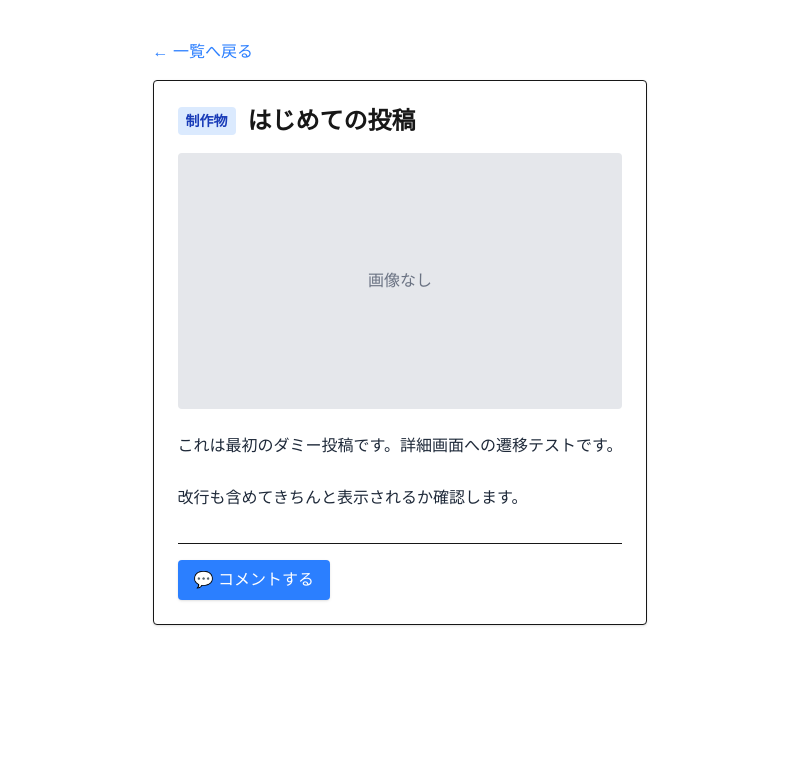
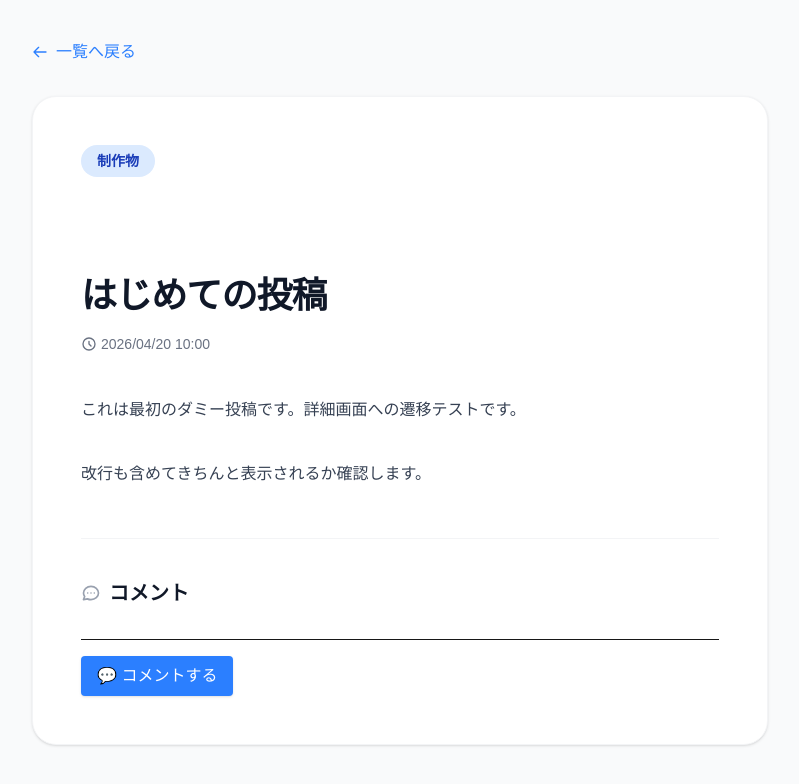
Before and after one commit to 2026PBL1-A/2026PBL1-A-2026PBL1_A_front, a Next.js app: page /post/1 in a window 1280 px wide. Shown: the top 784 px of the page, without its empty margins (240-1039 px from the left). Built offline with nearby package versions, Linux system fonts and the light colour scheme; no server answers.

Commit message:
日時追加、UI改変、アイコンメニュー

```diff
--- a/app/components/aikon.tsx
+++ b/app/components/aikon.tsx
@@ -1,42 +1,83 @@
 "use client";
-import { useState } from "react";
+import { useState, useEffect } from "react";
 import { useRouter } from "next/navigation";
+import Link from "next/link";
 
 export default function Menu() {
   const [open, setOpen] = useState(false);
   const [showModal, setShowModal] = useState(false);
+  const [avatarUrl, setAvatarUrl] = useState<string | null>(null);
+  const [userName, setUserName] = useState<string | null>(null);
   const router = useRouter();
 
+  useEffect(() => {
+    // 他の機能で保存されたプロフィールアイコンがある場合は取得する
+    const storedAvatar = localStorage.getItem("avatar_url") || localStorage.getItem("user_icon");
+    const storedName = localStorage.getItem("user_name");
+    if (storedAvatar) {
+      setAvatarUrl(storedAvatar);
+    }
+    if (storedName) {
+      setUserName(storedName);
+    }
+  }, []);
+
   return (
-    <div className="fixed top-4 right-4">
+    <div className="fixed top-4 right-4 z-50">
       {/* アイコン */}
-      <button onClick={() => setOpen(!open)}>
-        ☰
+      <button
+        onClick={() => setOpen(!open)}
+        className="w-10 h-10 rounded-full bg-gray-200 flex items-center justify-center overflow-hidden border border-gray-300 shadow-sm hover:bg-gray-300 transition focus:outline-none"
+      >
+        {avatarUrl ? (
+          <img src={avatarUrl} alt="Profile" className="w-full h-full object-cover" />
+        ) : userName ? (
+          <span className="text-gray-600 font-bold text-lg leading-none">{userName.charAt(0)}</span>
+        ) : (
+          <svg xmlns="http://www.w3.org/2000/svg" className="h-6 w-6 text-gray-500" fill="none" viewBox="0 0 24 24" stroke="currentColor">
+            <path strokeLinecap="round" strokeLinejoin="round" strokeWidth={2} d="M16 7a4 4 0 11-8 0 4 4 0 018 0zM12 14a7 7 0 00-7 7h14a7 7 0 00-7-7z" />
+          </svg>
+        )}
       </button>
 
       {/* メニュー */}
       {open && (
-        <div>
-      {/* ログアウトボタン */}
-      <button onClick={() => setShowModal(true)} className="absolute top-10 right-0 bg-blue-500 text-white shadow p-4 flex gap-4 min-w-[120px] flex items-center justify-center  hover:underline">
-        ログアウト
-      </button>
+        <div className="absolute top-12 right-0 bg-white border rounded shadow-lg flex flex-col w-40 overflow-hidden">
+          {/* プロフィールへのリンク */}
+          <Link
+            href="/profile"
+            className="px-4 py-3 text-gray-700 hover:bg-gray-100 text-center border-b transition"
+            onClick={() => setOpen(false)}
+          >
+            プロフィール
+          </Link>
+
+          {/* ログアウトボタン（一番下に配置） */}
+          <button
+            onClick={() => {
+              setOpen(false);
+              setShowModal(true);
+            }}
+            className="px-4 py-3 text-red-500 hover:bg-red-50 text-center transition font-medium"
+          >
+            ログアウト
+          </button>
+        </div>
+      )}
 
       {/* モーダル */}
       {showModal && (
-        <div className="fixed inset-0 flex items-center justify-center bg-black/50">
-
+        <div className="fixed inset-0 flex items-center justify-center bg-black/50 z-50">
           <div className="bg-white p-6 rounded shadow w-80">
-            <p className="mb-4 text-center">
+            <p className="mb-4 text-center text-gray-800">
               本当にログアウトしますか？
             </p>
 
             <div className="flex justify-end gap-2">
-
               {/* キャンセル */}
               <button
                 onClick={() => setShowModal(false)}
-                className="px-5 py-2 bg-gray-200 rounded"
+                className="px-5 py-2 bg-gray-200 text-gray-700 rounded hover:bg-gray-300 transition"
               >
                 キャンセル
               </button>
@@ -44,17 +85,13 @@ export default function Menu() {
               {/* ログアウト */}
               <button
                 onClick={() => router.push("/login")}
-                className="px-4 py-2 bg-red-500 text-white rounded"
+                className="px-4 py-2 bg-red-500 text-white rounded hover:bg-red-600 transition"
               >
                 ログアウト
               </button>
-
             </div>
           </div>
-
         </div>
-      )}
-    </div>
       )}
     </div>
   );
--- a/app/data/dummyPosts.ts
+++ b/app/data/dummyPosts.ts
@@ -4,6 +4,7 @@ export type Post = {
   content: string;
   imageUrl?: string;
   type: "creation" | "question"; // 制作物か質問か
+  createdAt?: string; // 投稿日時
 };
 
 export const dummyPosts: Post[] = [
@@ -12,23 +13,27 @@ export const dummyPosts: Post[] = [
     title: "はじめての投稿",
     content: "これは最初のダミー投稿です。詳細画面への遷移テストです。\n\n改行も含めてきちんと表示されるか確認します。",
     type: "creation",
+    createdAt: "2026-04-20T10:00:00Z",
   },
   {
     id: "2",
     title: "Next.jsのエラーについて",
     content: "ダミーデータを使って一覧画面と詳細画面を作成していますが、ルーティングでエラーが出ます。解決方法を教えてください。",
     type: "question",
+    createdAt: "2026-04-25T14:30:00Z",
   },
   {
     id: "3",
     title: "デザインの調整",
     content: "UIの作成が順調に進んでいます。\nTailwind CSSを利用してレスポンシブな画面を作成する予定です。",
     type: "creation",
+    createdAt: "2026-04-28T09:15:00Z",
   },
   {
     id: "4",
     title: "想定外のバグと向き合った、開発漬けの一日",
     content: "今日は一日ずっと開発に向き合ってました。最初は軽くバグ修正だけのつもりだったのに、気づいたら思っていたより根が深くて、結局ほぼ丸一日その対応に時間を使うことに…。最初に気になっていたのは、投稿一覧からコメントを開いたときの挙動で、どうも状態管理がうまくいっていない感じでした。フロント側の処理かなと思って確認していたら、実はAPIのレスポンスの構造とフロントの受け取り方が微妙にズレていて、それが原因で表示が崩れていたみたいです。一箇所直したら終わり、と思っていたのに、関連して別の部分でも同じような問題が出てきて、結局リファクタリングする流れに。こういう「ついでに直す」が積み重なると、時間が一気に溶けていくのが怖いところですね…。途中でUIも少し触って、コメントボタンにホバーしたときにアンダーバーが出るように調整してみました。細かい部分だけど、こういうところが使いやすさに地味に効いてくる気がします。あと、コメント入力欄もボタン押下でその場に展開されるように変更してみて、少しだけそれっぽくなってきました。夕方くらいにはだいぶ形になってきて、動作も安定してきたので一安心。ただ、まだログアウト時の確認モーダルとか、細かいUX周りは詰めきれていないので、明日はそのあたりを進める予定です。毎回思うけど、最初に想定していた作業時間と実際にかかる時間のズレがすごい…。でもその分ちゃんと理解は深まってる気がするので、これはこれで必要なプロセスなのかもしれないですね。とりあえず今日はここまで。少しずつでも前に進んでる実感があると、やっぱり楽しいです。",
     type: "creation",
+    createdAt: "2026-04-29T18:45:00Z",
   },
 ];
--- a/app/post/[id]/page.tsx
+++ b/app/post/[id]/page.tsx
@@ -45,35 +45,69 @@ export default async function PostDetailPage({
   }
 
   return (
-    <div className="p-4 max-w-2xl mx-auto mt-6">
-      <Link href="/itiran" className="text-blue-500 hover:underline mb-4 inline-block">
-        &larr; 一覧へ戻る
-      </Link>
+    <div className="min-h-screen bg-gray-50 py-10">
+      <div className="px-4 max-w-3xl mx-auto">
+        <Link href="/itiran" className="inline-flex items-center text-blue-500 hover:text-blue-600 transition-colors mb-8 font-medium">
+          <svg className="w-4 h-4 mr-2" fill="none" stroke="currentColor" viewBox="0 0 24 24"><path strokeLinecap="round" strokeLinejoin="round" strokeWidth="2" d="M10 19l-7-7m0 0l7-7m-7 7h18"></path></svg>
+          一覧へ戻る
+        </Link>
 
-      <div className="border rounded shadow p-6 bg-white">
-        <div className="flex items-center gap-3 mb-4">
-          <span className={`px-2 py-1 text-sm font-bold rounded ${post.type === 'creation' ? 'bg-blue-100 text-blue-800' : 'bg-orange-100 text-orange-800'}`}>
-            {post.type === 'creation' ? '制作物' : '質問'}
-          </span>
-          <h1 className="text-2xl font-bold">{post.title}</h1>
-        </div>
+        <article className="bg-white rounded-3xl shadow-sm border border-gray-100 overflow-hidden mb-20">
+          {/* 画像がある場合はヒーロー画像として配置 */}
+          {post.imageUrl ? (
+            <figure className="w-full aspect-video bg-gray-100 relative m-0">
+              <img src={post.imageUrl} alt={post.title} className="w-full h-full object-cover" />
+              <div className="absolute top-4 left-4">
+                <span className={`px-4 py-1.5 text-sm font-bold rounded-full shadow-md ${post.type === 'creation' ? 'bg-blue-500 text-white' : 'bg-orange-500 text-white'}`}>
+                  {post.type === 'creation' ? '制作物' : '質問'}
+                </span>
+              </div>
+            </figure>
+          ) : (
+            /* 画像がない場合はタグだけを表示 */
+            <div className="p-8 md:p-12 pb-0">
+              <span className={`inline-block px-4 py-1.5 text-sm font-bold rounded-full ${post.type === 'creation' ? 'bg-blue-100 text-blue-800' : 'bg-orange-100 text-orange-800'}`}>
+                {post.type === 'creation' ? '制作物' : '質問'}
+              </span>
+            </div>
+          )}
 
-        {/* 画像枠 */}
-        <div className="w-full h-64 bg-gray-200 mb-6 flex items-center justify-center text-gray-500 rounded overflow-hidden">
-          {post.imageUrl ? (
-            <img src={post.imageUrl} alt={post.title} className="w-full h-full object-cover" />
-          ) : (
-            "画像なし"
-          )}
-        </div>
+          <div className="p-8 md:p-12 pt-8">
+            <header className="mb-10">
+              <h1 className="text-3xl md:text-4xl font-extrabold text-gray-900 tracking-tight leading-tight mb-4">
+                {post.title}
+              </h1>
 
-        {/* 本文 */}
-        <p className="whitespace-pre-wrap text-gray-800 leading-relaxed">
-          {post.content}
-        </p>
+              {/* メタデータ */}
+              <div className="flex items-center text-gray-500 text-sm">
+                {post.createdAt && (
+                  <div className="flex items-center mr-4">
+                    <svg className="w-4 h-4 mr-1" fill="none" stroke="currentColor" viewBox="0 0 24 24"><path strokeLinecap="round" strokeLinejoin="round" strokeWidth="2" d="M12 8v4l3 3m6-3a9 9 0 11-18 0 9 9 0 0118 0z"></path></svg>
+                    <time dateTime={post.createdAt}>
+                      {new Date(post.createdAt).toLocaleString('ja-JP', { year: 'numeric', month: '2-digit', day: '2-digit', hour: '2-digit', minute: '2-digit' })}
+                    </time>
+                  </div>
+                )}
+              </div>
+            </header>
 
-        {/* コメント・回答エリア */}
-        <CommentSection postType={post.type} />
+            {/* 本文 */}
+            <div className="prose prose-lg max-w-none text-gray-700 leading-loose mb-12 whitespace-pre-wrap">
+              {post.content}
+            </div>
+
+            <hr className="border-gray-100 mb-10" />
+
+            {/* コメント・回答エリア */}
+            <section>
+              <h2 className="text-xl font-bold text-gray-900 mb-6 flex items-center">
+                <svg className="w-5 h-5 mr-2 text-gray-400" fill="none" stroke="currentColor" viewBox="0 0 24 24"><path strokeLinecap="round" strokeLinejoin="round" strokeWidth="2" d="M8 12h.01M12 12h.01M16 12h.01M21 12c0 4.418-4.03 8-9 8a9.863 9.863 0 01-4.255-.949L3 20l1.395-3.72C3.512 15.042 3 13.574 3 12c0-4.418 4.03-8 9-8s9 3.582 9 8z"></path></svg>
+                {post.type === 'creation' ? 'コメント' : '回答'}
+              </h2>
+              <CommentSection postType={post.type} />
+            </section>
+          </div>
+        </article>
       </div>
     </div>
   );
```
Also changed, not shown: app/itiran/page.tsx (+47 -22 lines).
